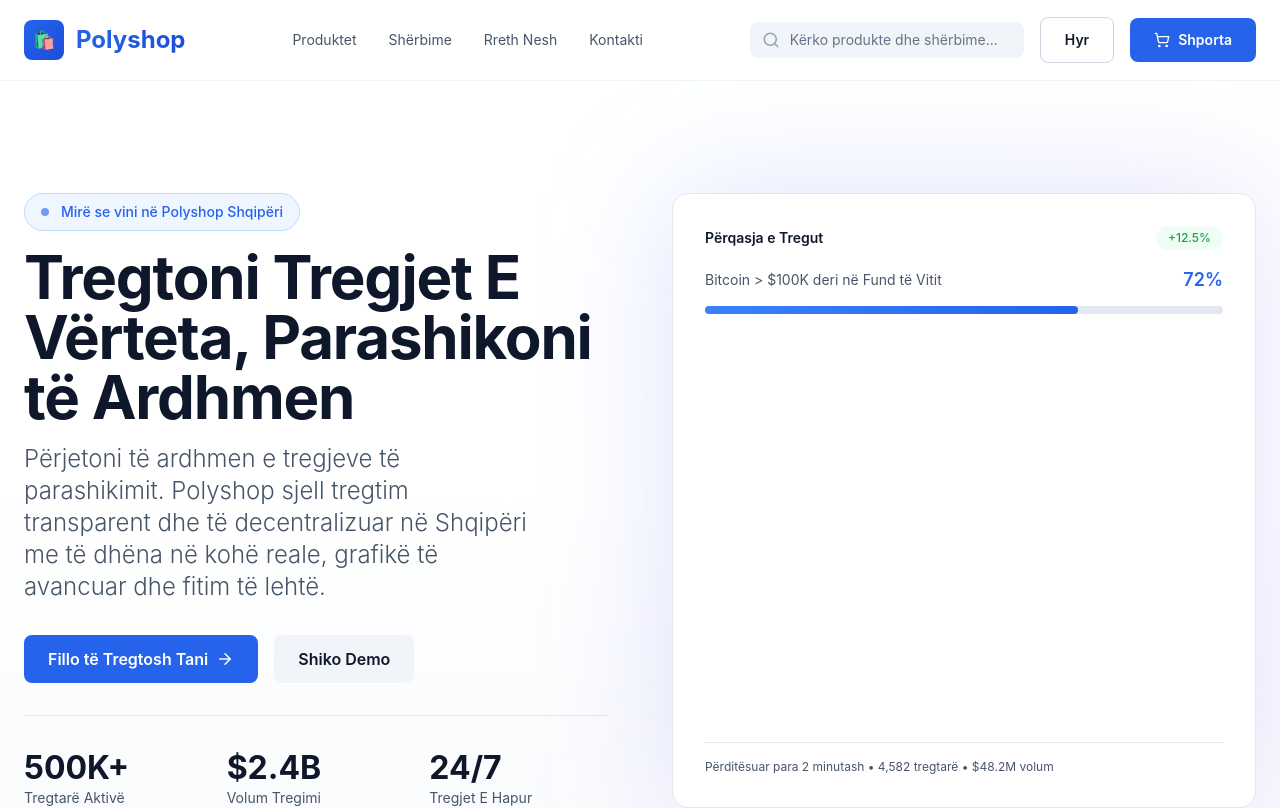
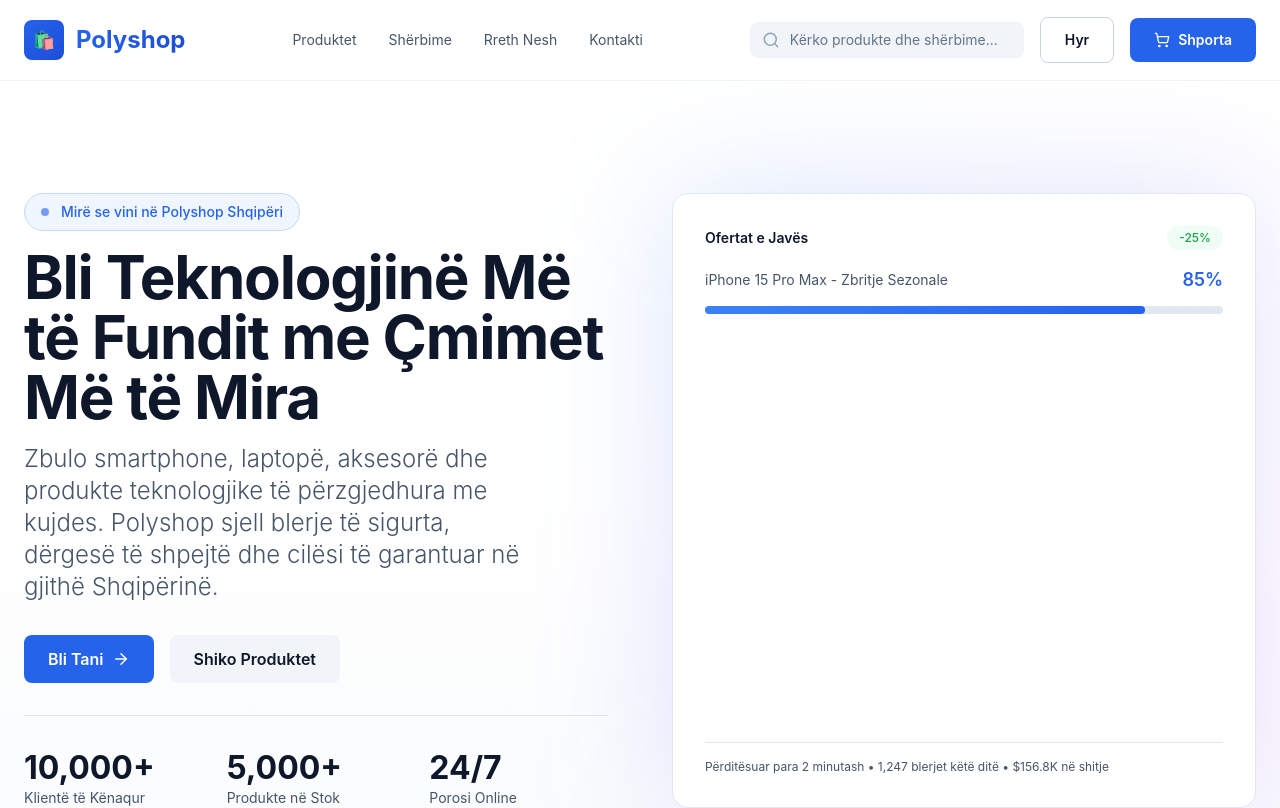
Before and after one commit to sesopeso101-sudo/Polyshop, a React (Create React App) app: page / in a window 1280 px wide. Shown: the top 808 px of the page. Built offline with nearby package versions, Linux system fonts and the light colour scheme; the HTML template or start-up script is replaced by a standard one.

Commit message:
Update: Replace prediction markets content with technology products e-commerce

```diff
--- a/src/components/Hero.js
+++ b/src/components/Hero.js
@@ -13,34 +13,34 @@
                 <span className="w-2 h-2 bg-blue-600 rounded-full animate-pulse"></span>
                 <span className="text-sm font-medium text-blue-600">Mirë se vini në Polyshop Shqipëri</span>
               </div>
-              <h1 className="heading-1">Tregtoni Tregjet E Vërteta, Parashikoni të Ardhmen</h1>
-              <p className="subheading max-w-lg">Përjetoni të ardhmen e tregjeve të parashikimit. Polyshop sjell tregtim transparent dhe të decentralizuar në Shqipëri me të dhëna në kohë reale, grafikë të avancuar dhe fitim të lehtë.</p>
+              <h1 className="heading-1">Bli Teknologjinë Më të Fundit me Çmimet Më të Mira</h1>
+              <p className="subheading max-w-lg">Zbulo smartphone, laptopë, aksesorë dhe produkte teknologjike të përzgjedhura me kujdes. Polyshop sjell blerje të sigurta, dërgesë të shpejtë dhe cilësi të garantuar në gjithë Shqipërinë.</p>
             </div>
 
             {/* CTA Buttons */}
             <div className="flex flex-col sm:flex-row gap-4">
               <button className="btn-primary inline-flex items-center justify-center gap-2 group">
-                Fillo të Tregtosh Tani
+                Bli Tani
                 <ArrowRight size={18} className="group-hover:translate-x-1 transition" />
               </button>
               <button className="btn-secondary inline-flex items-center justify-center gap-2">
-                Shiko Demo
+                Shiko Produktet
               </button>
             </div>
 
             {/* Stats */}
             <div className="grid grid-cols-3 gap-6 pt-8 border-t border-slate-200">
               <div>
-                <div className="text-3xl font-bold text-slate-900">500K+</div>
-                <div className="text-sm text-slate-600">Tregtarë Aktivë</div>
+                <div className="text-3xl font-bold text-slate-900">10,000+</div>
+                <div className="text-sm text-slate-600">Klientë të Kënaqur</div>
               </div>
               <div>
-                <div className="text-3xl font-bold text-slate-900">$2.4B</div>
-                <div className="text-sm text-slate-600">Volum Tregimi</div>
+                <div className="text-3xl font-bold text-slate-900">5,000+</div>
+                <div className="text-sm text-slate-600">Produkte në Stok</div>
               </div>
               <div>
                 <div className="text-3xl font-bold text-slate-900">24/7</div>
-                <div className="text-sm text-slate-600">Tregjet E Hapur</div>
+                <div className="text-sm text-slate-600">Porosi Online</div>
               </div>
             </div>
           </div>
@@ -51,21 +51,21 @@
             <div className="relative card-lg h-full flex flex-col justify-between">
               <div className="space-y-4">
                 <div className="flex items-center justify-between">
-                  <div className="text-sm font-semibold text-slate-900">Përqasja e Tregut</div>
-                  <span className="text-xs font-medium text-green-600 bg-green-50 px-3 py-1 rounded-full">+12.5%</span>
+                  <div className="text-sm font-semibold text-slate-900">Ofertat e Javës</div>
+                  <span className="text-xs font-medium text-green-600 bg-green-50 px-3 py-1 rounded-full">-25%</span>
                 </div>
                 <div className="space-y-3">
                   <div className="flex items-center justify-between">
-                    <span className="text-sm text-slate-600">Bitcoin > $100K deri në Fund të Vitit</span>
-                    <span className="text-lg font-semibold text-blue-600">72%</span>
+                    <span className="text-sm text-slate-600">iPhone 15 Pro Max - Zbritje Sezonale</span>
+                    <span className="text-lg font-semibold text-blue-600">85%</span>
                   </div>
                   <div className="w-full bg-slate-200 rounded-full h-2">
-                    <div className="bg-gradient-to-r from-blue-500 to-blue-600 h-2 rounded-full" style={{width: '72%'}}></div>
+                    <div className="bg-gradient-to-r from-blue-500 to-blue-600 h-2 rounded-full" style={{width: '85%'}}></div>
                   </div>
                 </div>
               </div>
               <div className="pt-4 border-t border-slate-200 text-xs text-slate-600">
-                Përditësuar para 2 minutash • 4,582 tregtarë • $48.2M volum
+                Përditësuar para 2 minutash • 1,247 blerjet këtë ditë • $156.8K në shitje
               </div>
             </div>
           </div>
```
